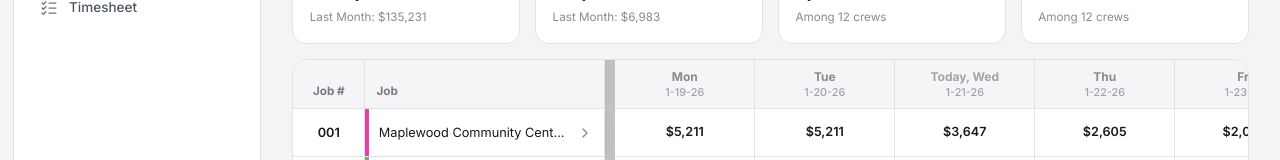
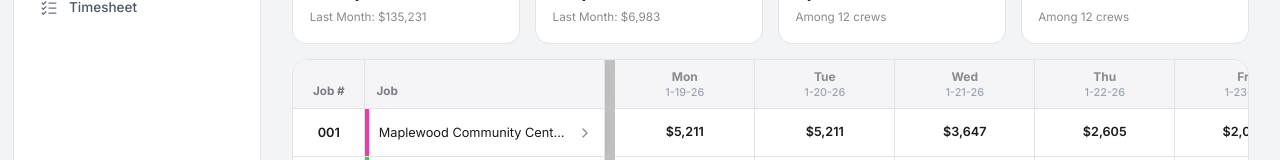
Before and after one commit to App-Stop/ids-web, a React (Vite) app: page /cost-tracking in a window 1280 px wide. Shown: the part 376-536 px from the top of the page. Built offline with nearby package versions, Linux system fonts and the light colour scheme.

Commit message:
removed today

```diff
--- a/src/pages/CostTracking.tsx
+++ b/src/pages/CostTracking.tsx
@@ -763,7 +763,7 @@ export default function CostTracking() {
                   {weekDays.map((day, index) => (
                     <th key={day.toISOString()} className={index === 2 ? 'is-today' : ''}>
                       <div className="ct-grid-day-head">
-                        {index === 2 ? <span className="ct-grid-day-head__today">Today, {WEEKDAY_SHORT[day.getDay()]}</span> : WEEKDAY_SHORT[day.getDay()]}
+                        {WEEKDAY_SHORT[day.getDay()]}
                         <span>{formatGridDate(day)}</span>
                       </div>
                     </th>
```
